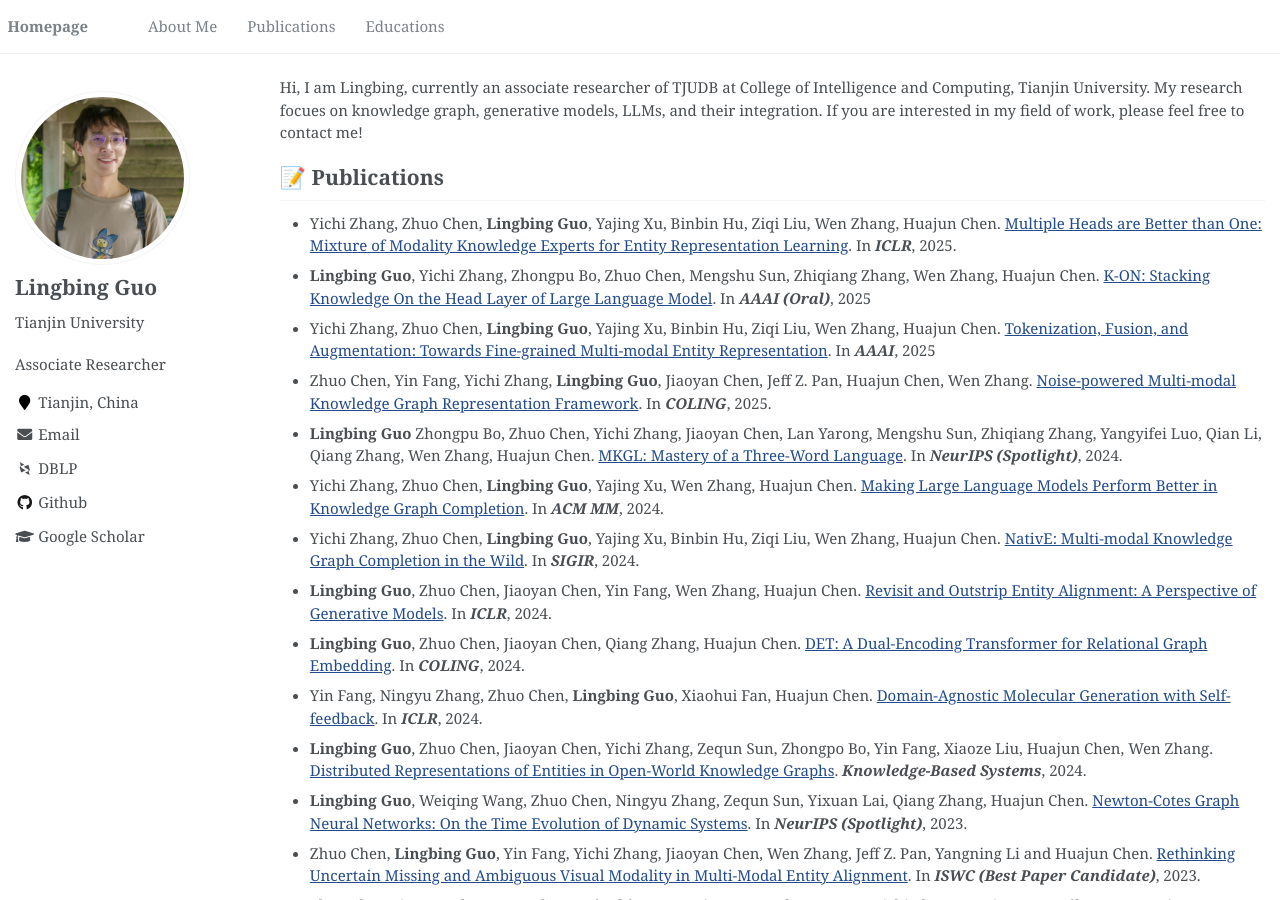
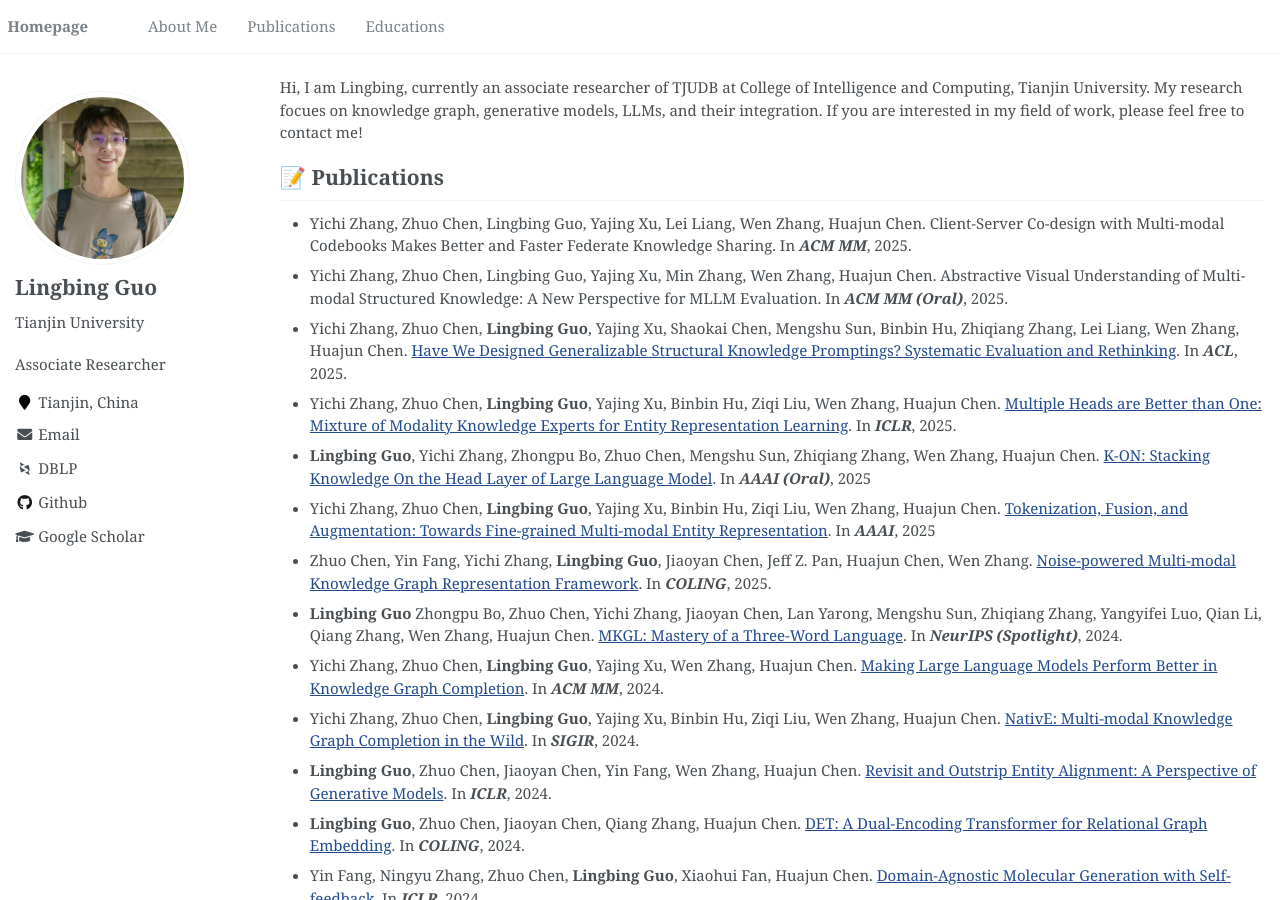
Before and after one commit to guolingbing/guolingbing.github.io, a Jekyll site: the page built from _pages/about.md, in a window 1280 px wide and 900 px high. Built offline with Jekyll 4.4.1, drawn with Linux system fonts in a browser that asks for light colours; some web fonts are replaced.

Commit message:
Update about.md

```diff
--- a/_pages/about.md
+++ b/_pages/about.md
@@ -22,6 +22,12 @@ Hi, I am Lingbing, currently an associate researcher of TJUDB at College of Inte
 
 
 # 📝 Publications
+
+- Yichi Zhang, Zhuo Chen, Lingbing Guo, Yajing Xu, Lei Liang, Wen Zhang, Huajun Chen. Client-Server Co-design with Multi-modal Codebooks Makes Better and Faster Federate Knowledge Sharing. In ***ACM MM***, 2025.
+
+- Yichi Zhang, Zhuo Chen, Lingbing Guo, Yajing Xu, Min Zhang, Wen Zhang, Huajun Chen. Abstractive Visual Understanding of Multi-modal Structured Knowledge: A New Perspective for MLLM Evaluation. In ***ACM MM (Oral)***, 2025.
+
+- Yichi Zhang, Zhuo Chen, **Lingbing Guo**, Yajing Xu, Shaokai Chen, Mengshu Sun, Binbin Hu, Zhiqiang Zhang, Lei Liang, Wen Zhang, Huajun Chen. [Have We Designed Generalizable Structural Knowledge Promptings? Systematic Evaluation and Rethinking](https://arxiv.org/pdf/2501.00244). In ***ACL***, 2025.
 
 - Yichi Zhang, Zhuo Chen, **Lingbing Guo**, Yajing Xu, Binbin Hu, Ziqi Liu, Wen Zhang, Huajun Chen. [Multiple Heads are Better than One: Mixture of Modality Knowledge Experts for Entity Representation Learning](https://arxiv.org/pdf/2405.16869). In ***ICLR***, 2025.
 
```
